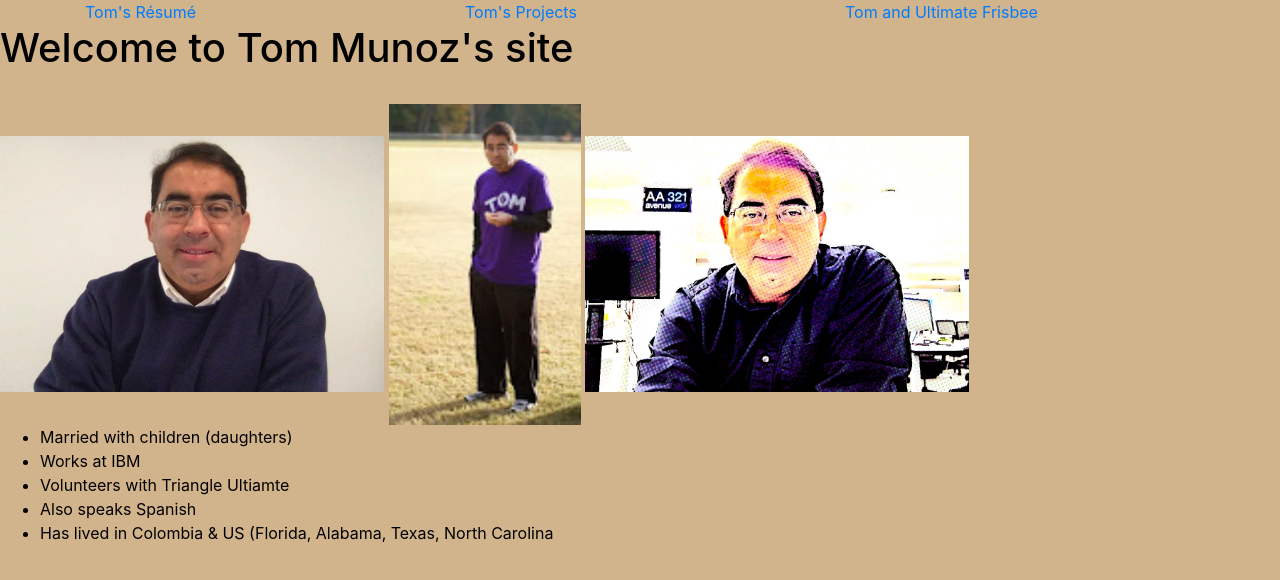
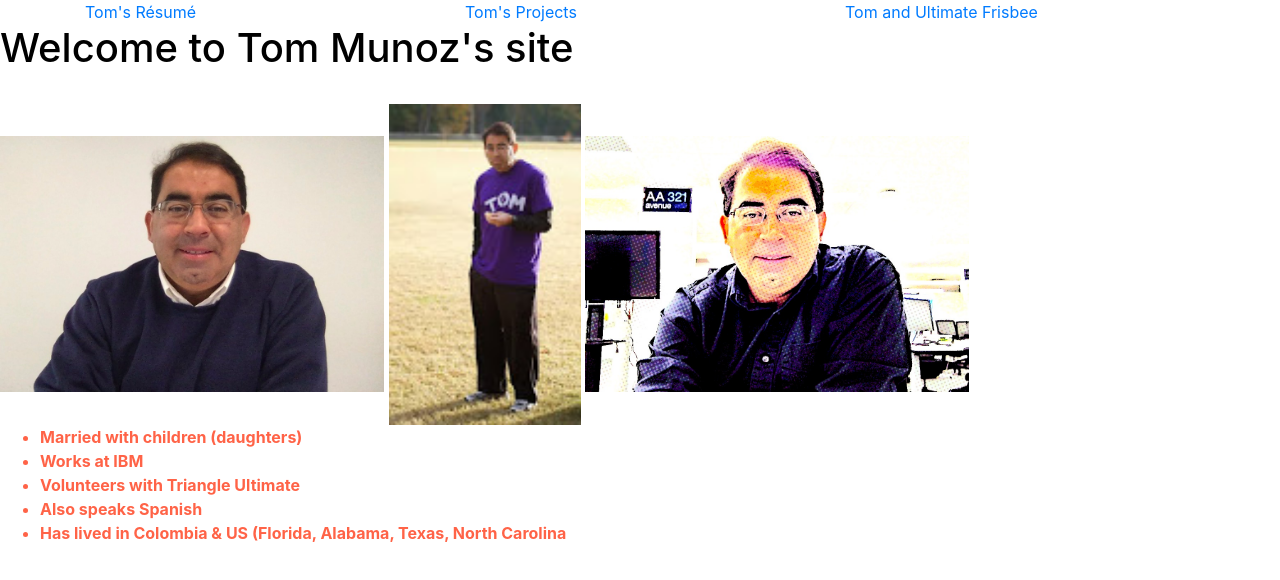
Before and after one commit to tomunoz/cs50, a plain HTML site: page project0/index.html in a window 1280 px wide. Drawn offline with nearby package versions, Linux system fonts and the light colour scheme.

Commit message:
added .class and #id selectors

```diff
--- a/project0/index.html
+++ b/project0/index.html
@@ -22,17 +22,17 @@
         </div>
     </div>
 
-    <h1>Welcome to Tom Munoz's site</h1>
+    <h1 class="pagelabel">Welcome to Tom Munoz's site</h1>
     <br>
 
     <img src="images/TomWork.jpg" alt="Tom's Work Pic" width="30%">
     <img src="images/TomTitansOfMischief.jpeg" alt="Titan's of Mischief" width="15%">
     <img src="images/TomWorkFried.jpg" alt="Tom's Work Fried Pic" width="30%">
 
-    <ul>
+    <ul id="myul">
         <li>Married with children (daughters)</li>
         <li>Works at IBM</li>
-        <li>Volunteers with Triangle Ultiamte</li>
+        <li>Volunteers with Triangle Ultimate</li>
         <li>Also speaks Spanish</li>
         <li>Has lived in Colombia & US (Florida, Alabama, Texas, North Carolina</li>
     </ul>
--- a/project0/project0.css
+++ b/project0/project0.css
@@ -10,8 +10,17 @@ caption {
 }
 
 body {
-    background-color: tan;
+    background-color: white;
     color: black;
+}
+
+.pagelabel {
+    align-content: center;
+}
+
+#myul {
+    font-weight: bolder;
+    color: tomato;
 }
 
 
```
Also changed, not shown: project0/projects.html (+1 -1 lines), project0/resume.html (+1 -1 lines), project0/ultimate.html (+1 -1 lines).
